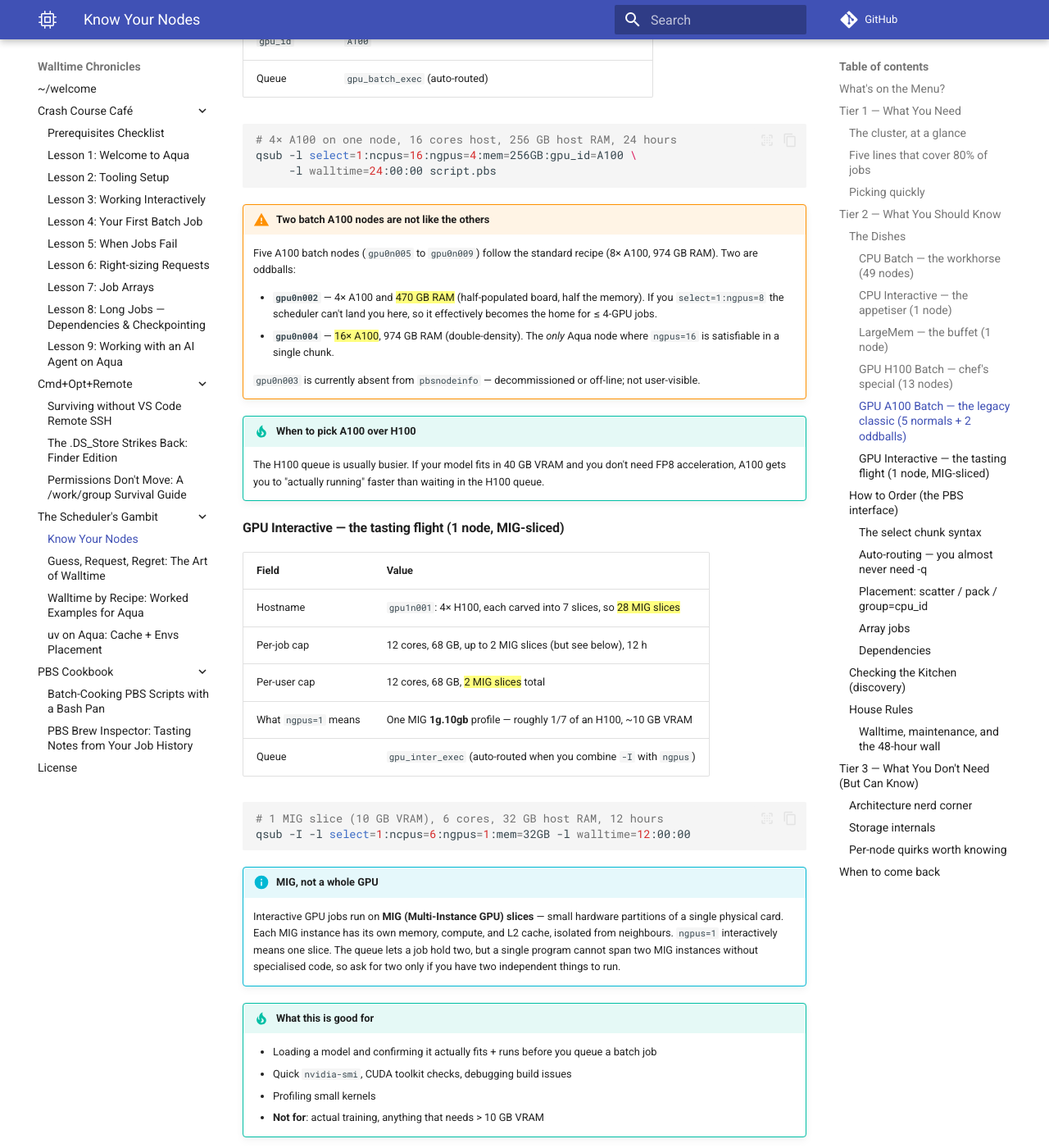
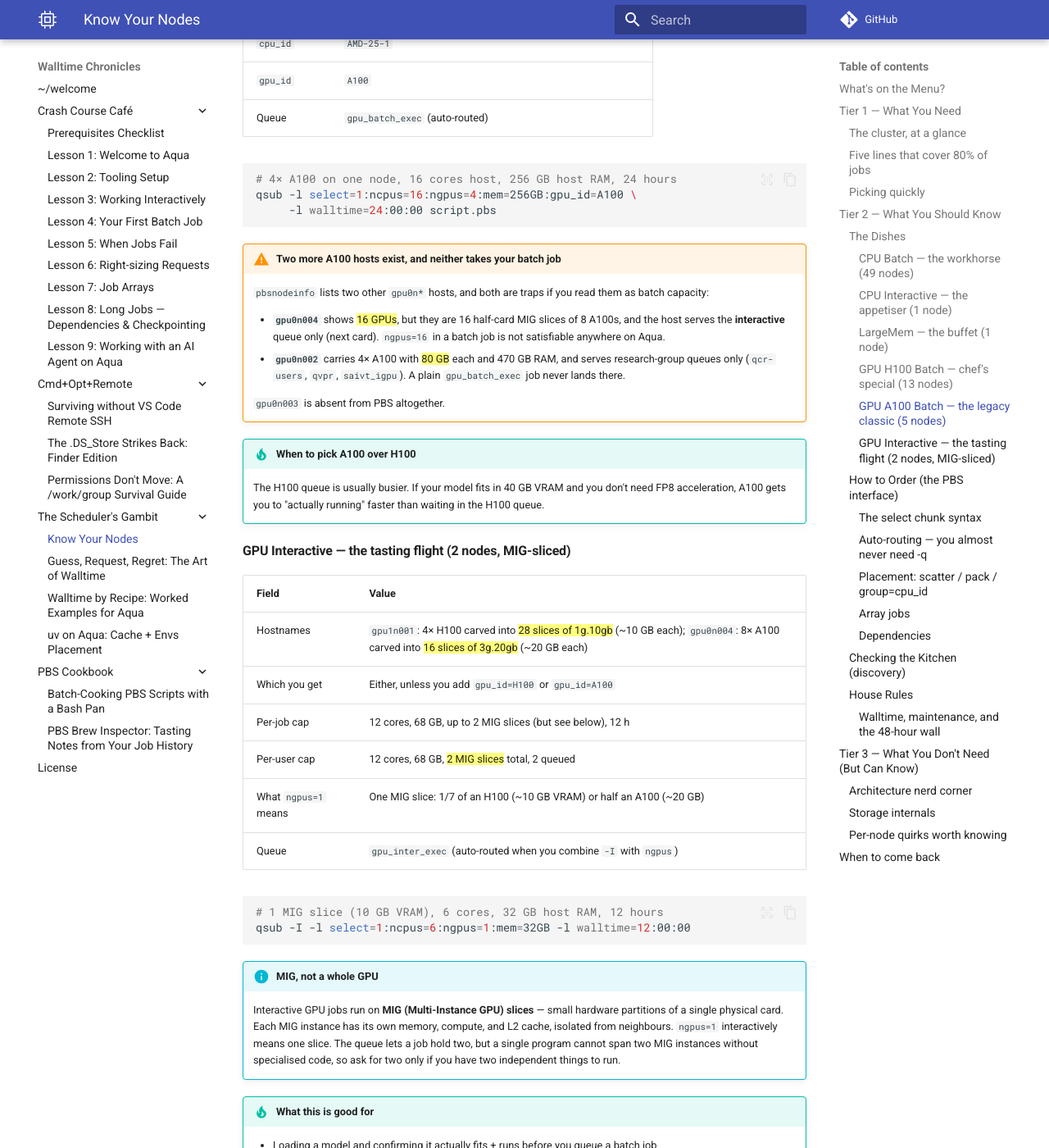
Before and after one commit to ZhipengHe/Walltime-Chronicles, an MkDocs documentation site: the page built from docs/scheduler/Know-Your-Nodes.md, in a window 1280 px wide and 1400 px high, scrolled down 5963 px. Shown: the whole window at 82% size. Built offline with MkDocs 1.6.1 and Material for MkDocs 9.7.7, drawn with Linux system fonts in a browser that asks for light colours; plug-ins that fetch from the network failed and are left out; comment, search, counter and statistics services are not loaded; some of the changed text lies outside the part shown.

Commit message:
docs: describe the GPU hosts as PBS defines them
A read of every vnode and queue on Aqua shows the interactive GPU queue
runs on two hosts, not the one or the pair the pages had: gpu1n001, four
H100s carved into 28 slices of 1g.10gb (10 GB), and gpu0n004, eight
A100s carved into 16 slices of 3g.20gb (20 GB), the host the pages
called a 16-card batch oddball. An interactive ngpus=1 lands on either
unless gpu_id pins it. The gpu0n001 node the pages listed does not
exist in PBS.

gpu0n002 is four A100 80 GB cards reserved for research-group queues,
not a small-batch home. The five batch A100 hosts are gpu0n005 to
gpu0n009. The old-image comments on two CPU nodes are gone. Totals:
72 hosts, 56 H100 and 52 A100. The 32-GPU per-user figure is kept as
eResearch's documented number with a note on what the queue enforces
(32 jobs, 1024 cores, 7680 GB).

Know Your Nodes, Walltime by Recipe (Recipes 5, 6, 7), The Art of
Walltime, Lesson 1 and Lesson 3 are updated together so they agree.

Co-Authored-By: Claude Fable 5.1 <noreply@anthropic.com>
Claude-Session: https://claude.ai/code/session_01Ho76u7s9w4BAPj3XcoEiiQ

````diff
--- a/docs/scheduler/Know-Your-Nodes.md
+++ b/docs/scheduler/Know-Your-Nodes.md
@@ -24,8 +24,8 @@ graph TB
     Q2 --> CPUI[CPU Interactive<br/>1 node · AMD Genoa]
     Q3 --> LM[LargeMem<br/>1 node · 6 TB RAM]
     Q4 --> GPUH[GPU H100 Batch<br/>13 nodes · 4× H100]
-    Q4 --> GPUA[GPU A100 Batch<br/>5+2 nodes · 8× A100]
-    Q5 --> GPUI[GPU Interactive<br/>1 node · 28 MIG slices]
+    Q4 --> GPUA[GPU A100 Batch<br/>5 nodes · 8× A100]
+    Q5 --> GPUI[GPU Interactive<br/>2 nodes · 44 MIG slices]
 
     CPUB --> FS[Lustre 5 PB · Weka 1 PB<br/>via InfiniBand HDR/NDR]
     CPUI --> FS
@@ -62,10 +62,10 @@ graph TB
 | CPU Interactive   | 1      | 376 (HT)     | 1478 GB    | —               | A shell on a real compute node, ≤ 12 h      |
 | Large Memory      | 1      | 180          | 6014 GB    | —               | Single-process workloads above ==1.5 TB== RAM |
 | GPU H100 Batch    | 13     | 168          | 974 GB     | 4× H100 80 GB   | AI training, FP8/BF16, biggest VRAM         |
-| GPU A100 Batch    | 5 + 2* | 120–124      | 974 GB     | 8× A100 40 GB   | Cheaper GPU time than H100, smaller VRAM OK |
-| GPU Interactive   | 1      | 168          | 974 GB     | 28 MIG slices   | Quick GPU experiments, debugging, dry runs  |
+| GPU A100 Batch    | 5      | 120–124      | 974 GB     | 8× A100 40 GB   | Cheaper GPU time than H100, smaller VRAM OK |
+| GPU Interactive   | 2      | 168 / 124    | 974 GB     | 28 + 16 MIG slices | Quick GPU experiments, debugging, dry runs  |
 
-`*` Two A100 batch nodes are oddballs — see **GPU A100 Batch — the legacy classic** in Tier 2.
+Two further A100 hosts exist but are not general batch nodes — see **GPU A100 Batch — the legacy classic** in Tier 2.
 
 ### Five lines that cover 80% of jobs
 
@@ -81,7 +81,7 @@ graph TB
     # 1 MIG slice on H100, 6 cores, 32 GB host RAM, 12 hours
     qsub -I -l select=1:ncpus=6:ngpus=1:mem=32GB -l walltime=12:00:00
     ```
-    `ngpus=1` here means **one MIG slice** (≈ 1/7 of a card, ~10 GB VRAM). Good for sanity-checking a model loads. Bad for real training.
+    `ngpus=1` here means **one MIG slice**: a seventh of an H100 (~10 GB VRAM) on `gpu1n001`, or half an A100 (~20 GB) on `gpu0n004`, whichever PBS picks; add `gpu_id=H100` or `gpu_id=A100` to choose. Good for sanity-checking a model loads. Bad for real training.
 
 === "3. Batch CPU"
     ```bash
@@ -142,8 +142,8 @@ qsub -l select=4:ncpus=8:mem=32GB:cpu_id=AMD-25-17:mpiprocs=8 \
      -l place=scatter -l walltime=24:00:00 script.pbs
 ```
 
-!!! info "Quirk: the two 'old image' nodes"
-    `cpu1n024` and `cpu1n031` may show `0/188` in `pbsnodeinfo` even when the cluster is otherwise jammed — they're online but flagged ==old image== by the operators (re-image pending). Confirm with `pbsnodestatus`. PBS won't dispatch jobs to them until they're refreshed.
+!!! info "Quirk: a node at 0 % while everything else is jammed"
+    A node can be online yet excluded from dispatch by an operator comment (`old image`, `maintenance`). `pbsnodestatus` lists offline nodes and any such comments; if it shows none, the idle node is simply idle.
 
 #### CPU Interactive — the appetiser (1 node)
 
@@ -211,14 +211,14 @@ qsub -l select=1:ncpus=8:ngpus=2:mem=128GB:gpu_id=H100 \
 !!! info "Why these hosts run Intel"
     Unlike everywhere else on Aqua, H100 nodes use Sapphire Rapids — for **AMX** (Advanced Matrix Extensions, BF16/INT8 tile multiplies) and PCIe 5.0 host↔GPU bandwidth. If your training pipeline does heavy CPU-side preprocessing (tokenisation, data augmentation), AMX is worth knowing about. Otherwise it doesn't change how you submit jobs.
 
-#### GPU A100 Batch — the legacy classic (5 normals + 2 oddballs) { #a100-batch }
+#### GPU A100 Batch — the legacy classic (5 nodes) { #a100-batch }
 
 | Field         | Value                                                  |
 | ------------- | ------------------------------------------------------ |
-| Hostnames     | `gpu0n002`, `gpu0n004` through `gpu0n009` (no `gpu0n003`) |
+| Hostnames     | `gpu0n005` through `gpu0n009`                          |
 | Cores / node  | 120 – 124 user-addressable                             |
-| RAM / node    | 974 GB (most) or ==470 GB (`gpu0n002`)==               |
-| GPUs / node   | 8× A100 (most), ==4× (`gpu0n002`)==, ==16× (`gpu0n004`)== |
+| RAM / node    | 974 GB                                                 |
+| GPUs / node   | 8× A100                                                |
 | GPU memory    | 40 GB HBM2 per card                                    |
 | Host silicon  | 2× AMD EPYC (Zen 3 Milan, retained from previous Lyra cluster) |
 | `cpu_id`      | `AMD-25-1`                                             |
@@ -231,25 +231,26 @@ qsub -l select=1:ncpus=16:ngpus=4:mem=256GB:gpu_id=A100 \
      -l walltime=24:00:00 script.pbs
 ```
 
-!!! warning "Two batch A100 nodes are not like the others"
-    Five A100 batch nodes (`gpu0n005` to `gpu0n009`) follow the standard recipe (8× A100, 974 GB RAM). Two are oddballs:
+!!! warning "Two more A100 hosts exist, and neither takes your batch job"
+    `pbsnodeinfo` lists two other `gpu0n*` hosts, and both are traps if you read them as batch capacity:
 
-    - **`gpu0n002`** — 4× A100 and ==470 GB RAM== (half-populated board, half the memory). If you `select=1:ngpus=8` the scheduler can't land you here, so it effectively becomes the home for ≤ 4-GPU jobs.
-    - **`gpu0n004`** — ==16× A100==, 974 GB RAM (double-density). The *only* Aqua node where `ngpus=16` is satisfiable in a single chunk.
+    - **`gpu0n004`** shows ==16 GPUs==, but they are 16 half-card MIG slices of 8 A100s, and the host serves the **interactive** queue only (next card). `ngpus=16` in a batch job is not satisfiable anywhere on Aqua.
+    - **`gpu0n002`** carries 4× A100 with ==80 GB== each and 470 GB RAM, and serves research-group queues only (`qcr-users`, `qvpr`, `saivt_igpu`). A plain `gpu_batch_exec` job never lands there.
 
-    `gpu0n003` is currently absent from `pbsnodeinfo` — decommissioned or off-line; not user-visible.
+    `gpu0n003` is absent from PBS altogether.
 
 !!! tip "When to pick A100 over H100"
     The H100 queue is usually busier. If your model fits in 40 GB VRAM and you don't need FP8 acceleration, A100 gets you to "actually running" faster than waiting in the H100 queue.
 
-#### GPU Interactive — the tasting flight (1 node, MIG-sliced)
+#### GPU Interactive — the tasting flight (2 nodes, MIG-sliced)
 
 | Field         | Value                                                          |
 | ------------- | -------------------------------------------------------------- |
-| Hostname      | `gpu1n001`: 4× H100, each carved into 7 slices, so ==28 MIG slices== |
+| Hostnames     | `gpu1n001`: 4× H100 carved into ==28 slices of 1g.10gb== (~10 GB each); `gpu0n004`: 8× A100 carved into ==16 slices of 3g.20gb== (~20 GB each) |
+| Which you get | Either, unless you add `gpu_id=H100` or `gpu_id=A100`          |
 | Per-job cap   | 12 cores, 68 GB, up to 2 MIG slices (but see below), 12 h      |
-| Per-user cap  | 12 cores, 68 GB, ==2 MIG slices== total                        |
-| What `ngpus=1` means | One MIG **1g.10gb** profile — roughly 1/7 of an H100, ~10 GB VRAM |
+| Per-user cap  | 12 cores, 68 GB, ==2 MIG slices== total, 2 queued              |
+| What `ngpus=1` means | One MIG slice: 1/7 of an H100 (~10 GB VRAM) or half an A100 (~20 GB) |
 | Queue         | `gpu_inter_exec` (auto-routed when you combine `-I` with `ngpus`) |
 
 ```bash
@@ -415,6 +416,8 @@ Aqua wraps the raw PBS tools in user-friendly scripts. They live in `/usr/local/
 
     All queues share a ==rate cap of 60 job launches per minute== — relevant if you submit 1000-subjob arrays and want to know how fast they actually start.
 
+    The 32-GPU total for `gpu_batch_exec` is eResearch's documented figure; the queue configuration itself enforces the running-job, CPU and memory totals, so in practice 32 running jobs of up to 8 GPUs each is the shape of the ceiling.
+
 === "Per-user (cluster-wide)"
     - **10 000** jobs queued maximum
     - **3 382** jobs running maximum
@@ -495,7 +498,7 @@ This section is the part of the menu you'd skip on a busy day. Each block is col
         style H100 fill:#e8f5e8
     ```
 
-    Aqua's interactive GPU queue uses the **1g.10gb** profile: 1 compute slice + 10 GB VRAM = roughly 1/7 of a card. The `gpu1n001` interactive H100 node carves its 4 cards into 28 such slices.
+    Aqua's interactive GPU queue uses two profiles. On the H100 node `gpu1n001`, **1g.10gb**: 1 compute slice + 10 GB VRAM, roughly 1/7 of a card, 4 cards into 28 slices. On the A100 node `gpu0n004`, **3g.20gb**: half a card's compute and 20 GB VRAM, 8 cards into 16 slices.
 
     Two MIG instances don't share memory — they're isolated by design — so one program can't use two of them. For multi-GPU work, you need a batch GPU job on a whole-card allocation.
 
@@ -520,10 +523,9 @@ For the higher-level filesystem orientation, see Lesson 1's [Where your files li
 
 ### :material-bug: Per-node quirks worth knowing
 
-- ==**`cpu1n024` and `cpu1n031` show 0% usage**== — both flagged `old image` by the operators via `pbsnodestatus`. Online but excluded from job dispatch until re-imaged.
-- **`gpu0n003` is missing** — the A100 batch nodes go `gpu0n002, gpu0n004, gpu0n005, …`. Either decommissioned or off-line; not user-visible.
-- **`gpu0n002` has half the RAM** of every other A100 node (470 GB vs 974 GB) and only 4 GPUs. Quietly the home for small-batch A100 jobs.
-- **`gpu0n004` has 16 GPUs** — twice the A100 density of every other node. The only place `ngpus=16` lands in one chunk.
+- **`gpu0n003` is missing** — the `gpu0n*` hosts go `gpu0n002, gpu0n004, gpu0n005, …`. Either decommissioned or off-line; not in PBS.
+- **`gpu0n002` is the odd A100 host** — 4× A100 **80 GB** (every other A100 is 40 GB), 470 GB RAM, and reserved for research-group queues, so ordinary batch jobs never see it.
+- **`gpu0n004` shows 16 GPUs** — they are 16 half-card MIG slices of 8 A100s, and the host serves only the interactive queue. Nothing on Aqua satisfies `ngpus=16` in one chunk.
 - ==**Login node ≠ compute node.**== When you SSH in, you land on `aquarius02`, an EPYC 9274F (Zen 4, single socket, 24 cores, 187 GB RAM). It is **not** a compute node. Don't benchmark there, don't run long scripts there — submit through PBS.
 - **Mixed CPU families on GPU nodes.** A100 hosts run AMD Zen 3, H100 hosts run Intel Sapphire Rapids. If you compile vendor-conditional code (AMX vs AVX-512 vs nothing), this matters. For most users it doesn't.
 
````
Also changed, not shown: docs/scheduler/The-Art-of-Walltime.md (+2 -2 lines), docs/scheduler/Walltime-by-Recipe.md (+7 -7 lines), docs/tutorials/lesson-1.md (+2 -2 lines), docs/tutorials/lesson-3.md (+2 -2 lines).
